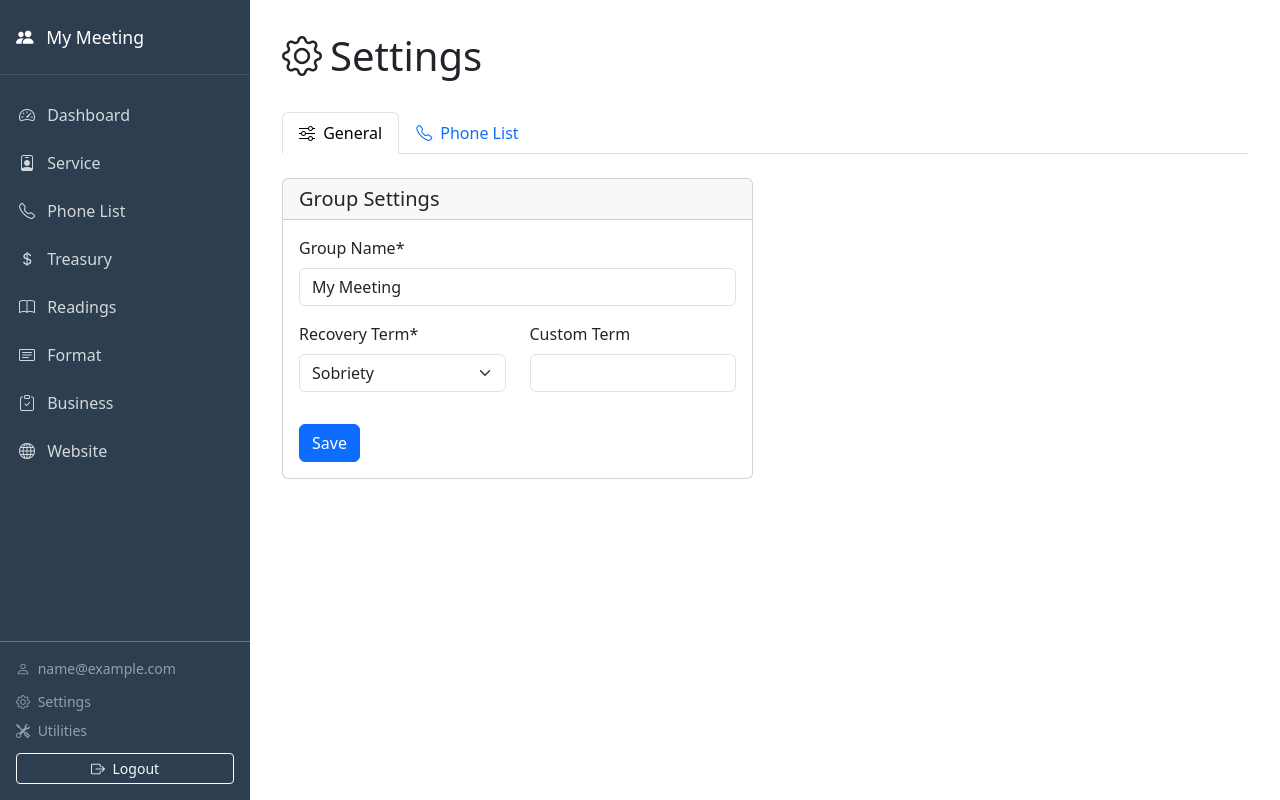
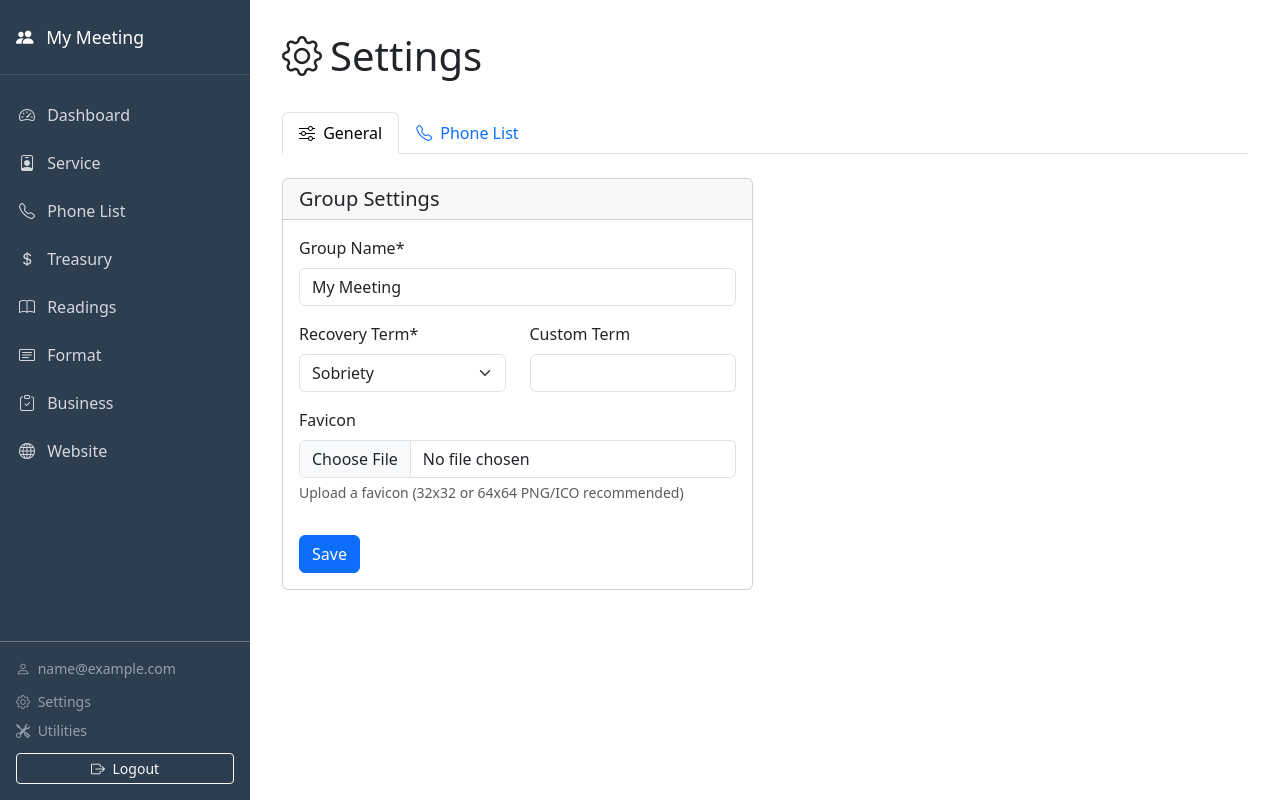
Before and after one commit to computeralex/easier-softer-meeting-manager, a Django app: page /dashboard/settings/ in a window 1280 px wide. Run offline with Django 5.2, Linux system fonts and the light colour scheme; the visitor is signed in with stand-in values (Sample User, id 1); data comes from the database, SQL or seed files in the repository; data that the repository does not hold is empty; some libraries are stand-ins or nearby versions.

Commit message:
Add favicon support with default icon
- Add favicon ImageField to MeetingConfig model for custom uploads
- Add favicon upload to settings form
- Include default favicon (resized from provided PNG)
- Templates fall back to default favicon when no custom one set

```diff
--- a/apps/core/forms.py
+++ b/apps/core/forms.py
@@ -16,7 +16,7 @@ class MeetingConfigForm(forms.ModelForm):
 
     class Meta:
         model = MeetingConfig
-        fields = ['meeting_name', 'sobriety_term', 'sobriety_term_other']
+        fields = ['meeting_name', 'sobriety_term', 'sobriety_term_other', 'favicon']
 
     def __init__(self, *args, **kwargs):
         super().__init__(*args, **kwargs)
@@ -24,14 +24,18 @@ class MeetingConfigForm(forms.ModelForm):
         self.fields['sobriety_term'].label = 'Recovery Term'
         self.fields['sobriety_term_other'].label = 'Custom Term'
         self.fields['sobriety_term_other'].help_text = ''
+        self.fields['favicon'].label = 'Favicon'
+        self.fields['favicon'].help_text = 'Upload a favicon (32x32 or 64x64 PNG/ICO recommended)'
         self.helper = FormHelper()
         self.helper.form_method = 'post'
+        self.helper.form_enctype = 'multipart/form-data'
         self.helper.layout = Layout(
             'meeting_name',
             Row(
                 Column('sobriety_term', css_class='col-md-6'),
                 Column('sobriety_term_other', css_class='col-md-6'),
             ),
+            'favicon',
             Submit('submit', 'Save', css_class='btn-primary mt-3')
         )
 
--- a/apps/core/models.py
+++ b/apps/core/models.py
@@ -371,6 +371,12 @@ class MeetingConfig(models.Model):
         default='positions_only',
         help_text='How to display service positions on the public site'
     )
+    favicon = models.ImageField(
+        upload_to='favicon/',
+        blank=True,
+        null=True,
+        help_text='Upload a favicon image (recommended: 32x32 or 64x64 PNG/ICO)'
+    )
 
     class Meta:
         verbose_name = 'Meeting Configuration'
--- a/templates/base.html
+++ b/templates/base.html
@@ -4,6 +4,14 @@
     <meta charset="UTF-8">
     <meta name="viewport" content="width=device-width, initial-scale=1.0">
     <title>{% block title %}Dashboard{% endblock %} - {{ meeting_config.meeting_name }}</title>
+
+    <!-- Favicon -->
+    {% load static %}
+    {% if meeting_config.favicon %}
+    <link rel="icon" href="{{ meeting_config.favicon.url }}" type="image/x-icon">
+    {% else %}
+    <link rel="icon" href="{% static 'img/favicon.ico' %}" type="image/x-icon">
+    {% endif %}
 
     <!-- Bootstrap 5 CSS -->
     <link href="https://cdn.jsdelivr.net/npm/bootstrap@5.3.2/dist/css/bootstrap.min.css" rel="stylesheet">
--- a/templates/website/base_public.html
+++ b/templates/website/base_public.html
@@ -5,6 +5,12 @@
     <meta name="viewport" content="width=device-width, initial-scale=1.0">
     <title>{% block title %}{{ meeting_name }}{% endblock %}</title>
     {% block meta_tags %}{% endblock %}
+    {% load static %}
+    {% if meeting_config.favicon %}
+    <link rel="icon" href="{{ meeting_config.favicon.url }}" type="image/x-icon">
+    {% else %}
+    <link rel="icon" href="{% static 'img/favicon.ico' %}" type="image/x-icon">
+    {% endif %}
     <link href="https://cdn.jsdelivr.net/npm/bootstrap@5.3.2/dist/css/bootstrap.min.css" rel="stylesheet">
     <link href="https://cdn.jsdelivr.net/npm/bootstrap-icons@1.11.1/font/bootstrap-icons.css" rel="stylesheet">
     <style>
--- a/templates/website/login.html
+++ b/templates/website/login.html
@@ -4,6 +4,12 @@
     <meta charset="UTF-8">
     <meta name="viewport" content="width=device-width, initial-scale=1.0">
     <title>Login - {{ meeting_name }}</title>
+    {% load static %}
+    {% if meeting_config.favicon %}
+    <link rel="icon" href="{{ meeting_config.favicon.url }}" type="image/x-icon">
+    {% else %}
+    <link rel="icon" href="{% static 'img/favicon.ico' %}" type="image/x-icon">
+    {% endif %}
     <link href="https://cdn.jsdelivr.net/npm/bootstrap@5.3.2/dist/css/bootstrap.min.css" rel="stylesheet">
     <link href="https://cdn.jsdelivr.net/npm/bootstrap-icons@1.11.1/font/bootstrap-icons.css" rel="stylesheet">
     <style>
```
Also changed, not shown: apps/core/migrations/0010_add_favicon.py (added), static/img/favicon.ico (added), static/img/favicon.png (added).
